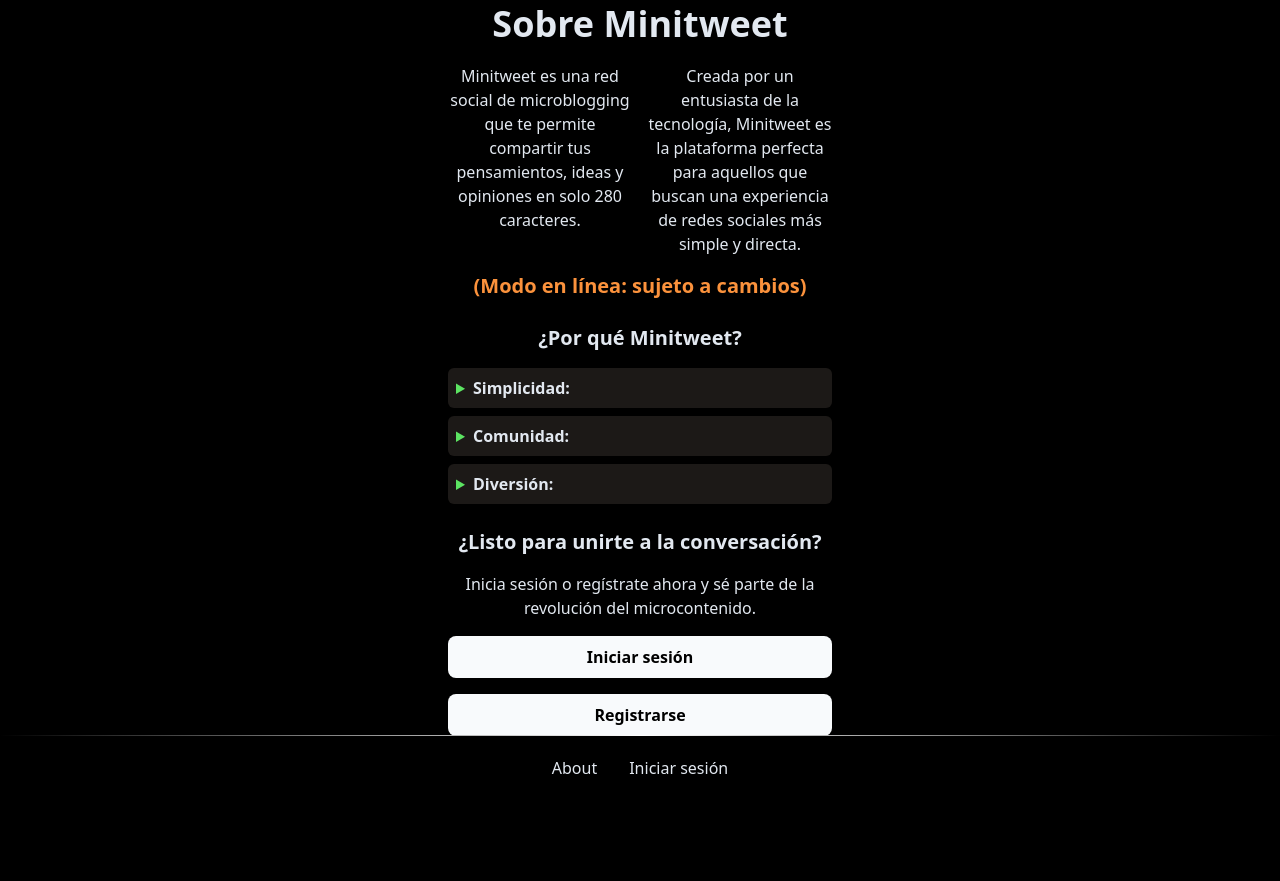
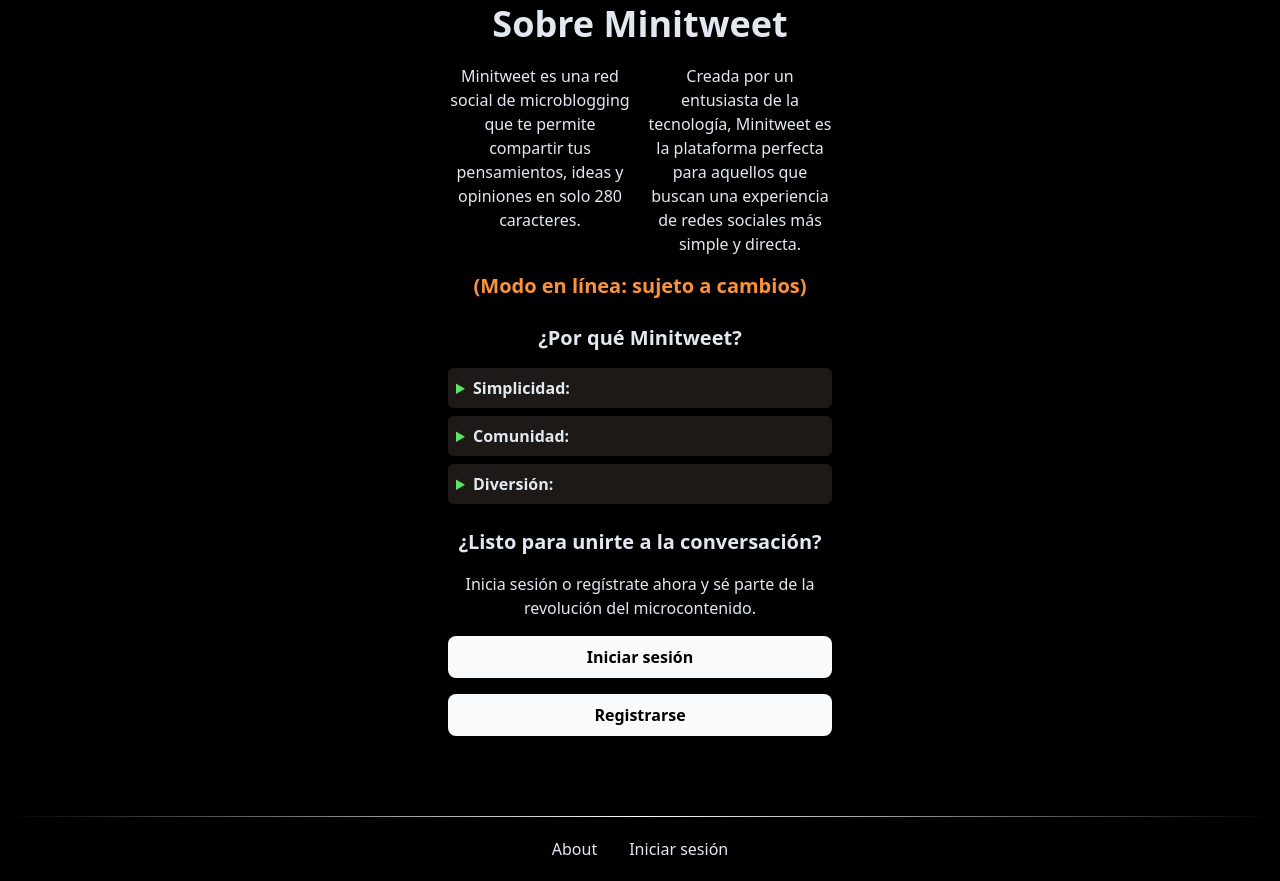
Before and after one commit to immordecai97/minitweet, a Vue app: page / in a window 1280 px wide. Before the commit the page ends 816 px from the top, so only its background shows below. Built offline with nearby package versions, Linux system fonts and the light colour scheme; no server answers.

Commit message:
Refactor App.vue: Update main container styling and add post button

```diff
--- a/src/App.vue
+++ b/src/App.vue
@@ -36,22 +36,14 @@ onMounted(() => {
 </script>
 
 <template>
-  <div class="grid grid-rows-[1fr_auto_auto] text-slate-200 px-2">
-    <ContainerComp tag="main" class="max-w-96 overflow-y-auto">
+  <div class="grid grid-rows-[1fr_auto_auto] h-screen text-slate-200 px-2">
+    <ContainerComp tag="main" class="max-w-96">
       <RouterView />
     </ContainerComp>
-    <ContainerComp id="btnPost" class="relative max-w-96">
+    <ContainerComp id="btnPost" class="relative max-w-96 bg-red-500">
     </ContainerComp>
     <ContainerComp>
       <NavBar />
     </ContainerComp>
   </div>
 </template>
-<!-- <template>
-  <ContainerComp class="min-h-screen flex flex-col overflow-hidden bg-black text-slate-200">
-    <ContainerComp tag="main" class="flex-1 overflow-auto p-2 mb-16 flex flex-col text-sm md:text-bas">
-      <RouterView />
-    </ContainerComp>
-    <NavBar />
-  </ContainerComp>
-</template> -->
--- a/src/components/NavBarComp.vue
+++ b/src/components/NavBarComp.vue
@@ -25,7 +25,7 @@ onUnmounted(() => {
 </script>
 
 <template>
-        <nav class="borderFinito fixed bottom-0 left-0 bg-black w-full">
+        <nav class="borderFinito bg-black w-full">
                 <ul class="min-h-16 flex gap-8 justify-center items-center">
                         <template v-if="user">
                                 <li>
```
